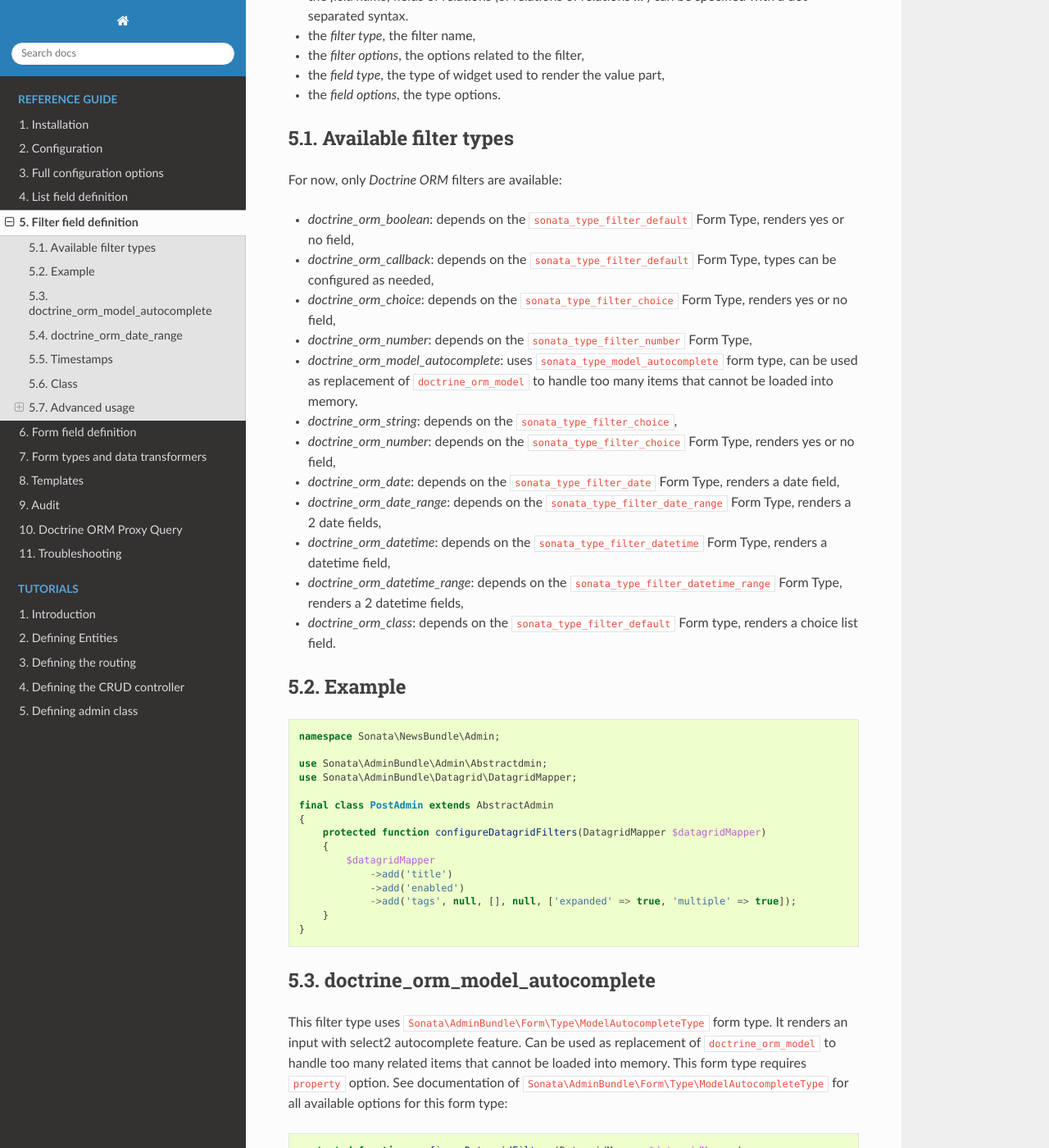
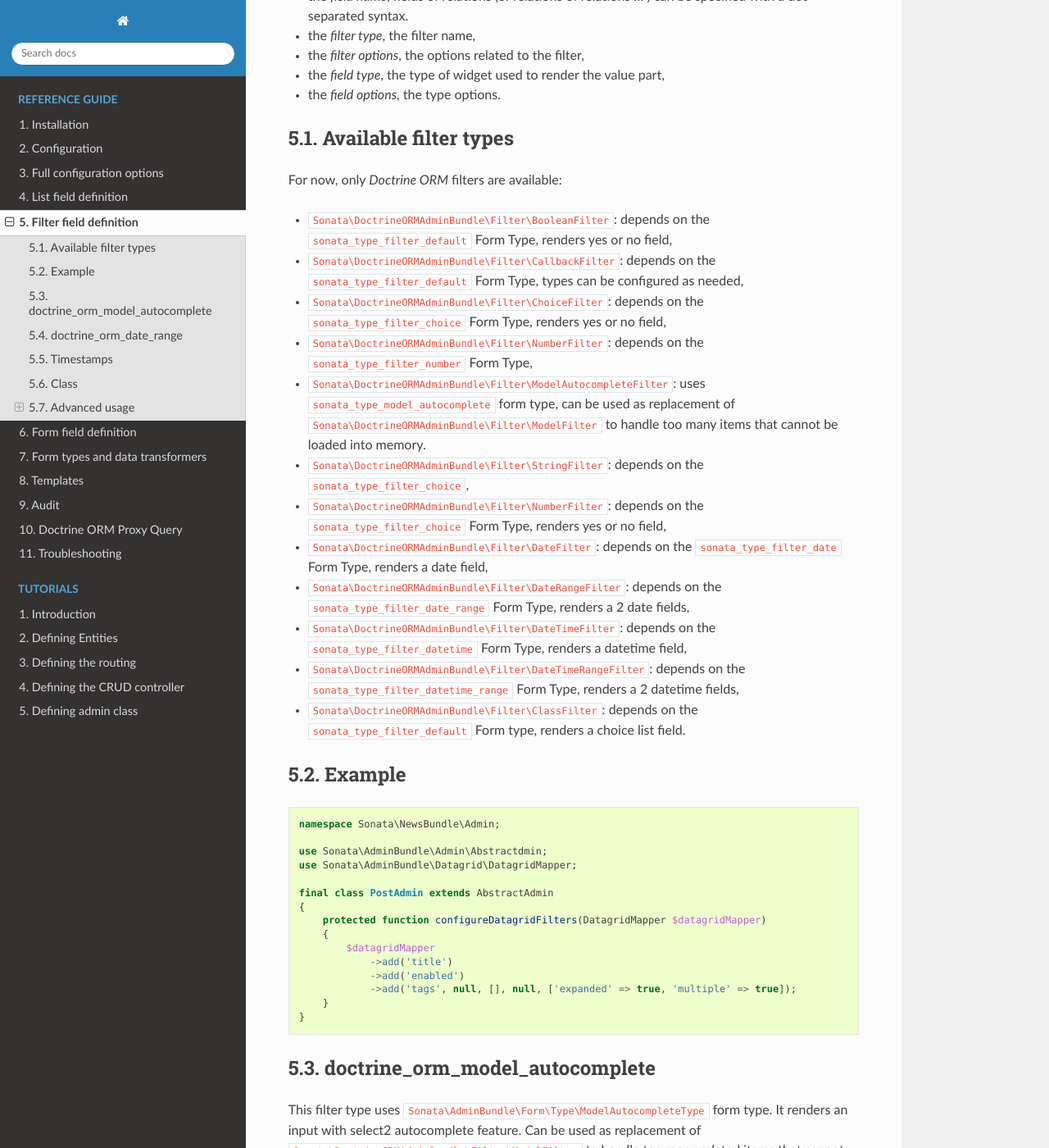
Before and after one commit to sonata-project/SonataDoctrineORMAdminBundle, a Sphinx documentation site: the page built from docs/reference/filter_field_definition.rst, in a window 1280 px wide and 1400 px high, scrolled down 562 px. Shown: the whole window at 82% size. Built offline with Sphinx 7.4.7 and the Read the Docs theme 2.0.0, drawn with Linux system fonts in a browser that asks for light colours; some of the changed text lies outside the part shown.

Commit message:
Remove old deprecated attribute

```diff
--- a/docs/reference/filter_field_definition.rst
+++ b/docs/reference/filter_field_definition.rst
@@ -32,18 +32,18 @@ Available filter types
 
 For now, only `Doctrine ORM` filters are available:
 
-* `doctrine_orm_boolean`: depends on the ``sonata_type_filter_default`` Form Type, renders yes or no field,
-* `doctrine_orm_callback`: depends on the ``sonata_type_filter_default`` Form Type, types can be configured as needed,
-* `doctrine_orm_choice`: depends on the ``sonata_type_filter_choice`` Form Type, renders yes or no field,
-* `doctrine_orm_number`: depends on the ``sonata_type_filter_number`` Form Type,
-* `doctrine_orm_model_autocomplete`: uses ``sonata_type_model_autocomplete`` form type, can be used as replacement of ``doctrine_orm_model`` to handle too many items that cannot be loaded into memory.
-* `doctrine_orm_string`: depends on the ``sonata_type_filter_choice``,
-* `doctrine_orm_number`: depends on the ``sonata_type_filter_choice`` Form Type, renders yes or no field,
-* `doctrine_orm_date`: depends on the ``sonata_type_filter_date`` Form Type, renders a date field,
-* `doctrine_orm_date_range`: depends on the ``sonata_type_filter_date_range`` Form Type, renders a 2 date fields,
-* `doctrine_orm_datetime`: depends on the ``sonata_type_filter_datetime`` Form Type, renders a datetime field,
-* `doctrine_orm_datetime_range`: depends on the ``sonata_type_filter_datetime_range`` Form Type, renders a 2 datetime fields,
-* `doctrine_orm_class`: depends on the ``sonata_type_filter_default`` Form type, renders a choice list field.
+* ``Sonata\DoctrineORMAdminBundle\Filter\BooleanFilter``: depends on the ``sonata_type_filter_default`` Form Type, renders yes or no field,
+* ``Sonata\DoctrineORMAdminBundle\Filter\CallbackFilter``: depends on the ``sonata_type_filter_default`` Form Type, types can be configured as needed,
+* ``Sonata\DoctrineORMAdminBundle\Filter\ChoiceFilter``: depends on the ``sonata_type_filter_choice`` Form Type, renders yes or no field,
+* ``Sonata\DoctrineORMAdminBundle\Filter\NumberFilter``: depends on the ``sonata_type_filter_number`` Form Type,
+* ``Sonata\DoctrineORMAdminBundle\Filter\ModelAutocompleteFilter``: uses ``sonata_type_model_autocomplete`` form type, can be used as replacement of ``Sonata\DoctrineORMAdminBundle\Filter\ModelFilter`` to handle too many items that cannot be loaded into memory.
+* ``Sonata\DoctrineORMAdminBundle\Filter\StringFilter``: depends on the ``sonata_type_filter_choice``,
+* ``Sonata\DoctrineORMAdminBundle\Filter\NumberFilter``: depends on the ``sonata_type_filter_choice`` Form Type, renders yes or no field,
+* ``Sonata\DoctrineORMAdminBundle\Filter\DateFilter``: depends on the ``sonata_type_filter_date`` Form Type, renders a date field,
+* ``Sonata\DoctrineORMAdminBundle\Filter\DateRangeFilter``: depends on the ``sonata_type_filter_date_range`` Form Type, renders a 2 date fields,
+* ``Sonata\DoctrineORMAdminBundle\Filter\DateTimeFilter``: depends on the ``sonata_type_filter_datetime`` Form Type, renders a datetime field,
+* ``Sonata\DoctrineORMAdminBundle\Filter\DateTimeRangeFilter``: depends on the ``sonata_type_filter_datetime_range`` Form Type, renders a 2 datetime fields,
+* ``Sonata\DoctrineORMAdminBundle\Filter\ClassFilter``: depends on the ``sonata_type_filter_default`` Form type, renders a choice list field.
 
 Example
 -------
@@ -70,13 +70,13 @@ doctrine_orm_model_autocomplete
 -------------------------------
 
 This filter type uses ``Sonata\AdminBundle\Form\Type\ModelAutocompleteType`` form type. It renders an input with select2 autocomplete feature.
-Can be used as replacement of ``doctrine_orm_model`` to handle too many related items that cannot be loaded into memory.
+Can be used as replacement of ``Sonata\DoctrineORMAdminBundle\Filter\ModelFilter`` to handle too many related items that cannot be loaded into memory.
 This form type requires ``property`` option. See documentation of ``Sonata\AdminBundle\Form\Type\ModelAutocompleteType`` for all available options for this form type::
 
     protected function configureDatagridFilters(DatagridMapper $datagridMapper)
     {
         $datagridMapper
-            ->add('category', 'doctrine_orm_model_autocomplete', [], null, [
+            ->add('category', ModelAutocompleteFilter::class, [], null, [
                 // in related CategoryAdmin there must be datagrid filter on `title` field to make the autocompletion work
                 'property'=>'title',
             ]);
@@ -85,50 +85,52 @@ This form type requires ``property`` option. See documentation of ``Sonata\Admin
 doctrine_orm_date_range
 -----------------------
 
-The ``doctrine_orm_date_range`` filter renders two fields to filter all records between two dates.
+The ``Sonata\DoctrineORMAdminBundle\Filter\DateRangeFilter`` filter renders two fields to filter all records between two dates.
 If only one date is set it will filter for all records until or since the given date::
 
     protected function configureDatagridFilters(DatagridMapper $datagridMapper)
     {
-        $datagridMapper->add('created', 'doctrine_orm_date_range');
+        $datagridMapper->add('created', DateRangeFilter::class);
     }
 
 Timestamps
 ----------
 
-``doctrine_orm_date``, ``doctrine_orm_date_range``, ``doctrine_orm_datetime`` and ``doctrine_orm_datetime_range``
+``Sonata\DoctrineORMAdminBundle\Filter\DateFilter``, ``Sonata\DoctrineORMAdminBundle\Filter\DateRangeFilter``, ``Sonata\DoctrineORMAdminBundle\Filter\DateTimeFilter`` and ``Sonata\DoctrineORMAdminBundle\Filter\DateTimeRangeFilter``
 support filtering of timestamp fields by specifying ``'input_type' => 'timestamp'`` option::
 
     namespace Sonata\NewsBundle\Admin;
 
     use Sonata\AdminBundle\Admin\AbstractAdmin;
     use Sonata\AdminBundle\Datagrid\DatagridMapper;
+    use Sonata\DoctrineORMAdminBundle\Filter\DateTimeRangeFilter;
 
     final class PostAdmin extends AbstractAdmin
     {
         protected function configureDatagridFilters(DatagridMapper $datagridMapper)
         {
             $datagridMapper
-                ->add('timestamp', 'doctrine_orm_datetime_range', ['input_type' => 'timestamp']);
+                ->add('timestamp', DateTimeRangeFilter::class, ['input_type' => 'timestamp']);
         }
     }
 
 Class
 -----
 
-``doctrine_orm_class`` supports filtering on hierarchical entities. You need to specify the ``sub_classes`` option::
+``Sonata\DoctrineORMAdminBundle\Filter\ClassFilter`` supports filtering on hierarchical entities. You need to specify the ``sub_classes`` option::
 
     namespace Sonata\NewsBundle\Admin;
 
     use Sonata\AdminBundle\Admin\AbstractAdmin;
     use Sonata\AdminBundle\Datagrid\DatagridMapper;
+    use Sonata\DoctrineORMAdminBundle\Filter\ClassFilter;
 
     final class PostAdmin extends AbstractAdmin
     {
         protected function configureDatagridFilters(DatagridMapper $datagridMapper)
         {
             $datagridMapper
-                ->add('type', 'doctrine_orm_class', ['sub_classes' => $this->getSubClasses()]);
+                ->add('type', ClassFilter::class, ['sub_classes' => $this->getSubClasses()]);
         }
     }
 
@@ -191,6 +193,7 @@ In this example, ``getWithOpenCommentField`` and ``getWithOpenCommentFilter`` im
 
     use Sonata\AdminBundle\Admin\AbstractAdmin;
     use Sonata\AdminBundle\Datagrid\DatagridMapper;
+    use Sonata\DoctrineORMAdminBundle\Filter\CallbackFilter;
 
     use Application\Sonata\NewsBundle\Entity\Comment;
 
@@ -203,7 +206,7 @@ In this example, ``getWithOpenCommentField`` and ``getWithOpenCommentFilter`` im
                 ->add('enabled')
                 ->add('tags', null, [], null, ['expanded' => true, 'multiple' => true])
                 ->add('author')
-                ->add('with_open_comments', 'doctrine_orm_callback', [
+                ->add('with_open_comments', CallbackFilter::class, [
     //                'callback'   => [$this, 'getWithOpenCommentFilter'],
                     'callback' => function($queryBuilder, $alias, $field, $value) {
                         if (!$value['value']) {
--- a/docs/reference/form_types_and_transformers.rst
+++ b/docs/reference/form_types_and_transformers.rst
@@ -99,4 +99,4 @@ DataTransformer
 
 * ``ArrayToModelTransformer``: transform an array to an object,
 * ``ModelsToArrayTransformer``: transform a collection of array into a collection of object,
-* ``ModelToIdTransformater``: transform an ``id`` into an object.
+* ``ModelToIdTransformer``: transform an ``id`` into an object.
```
Also changed, not shown: 4 other files.
